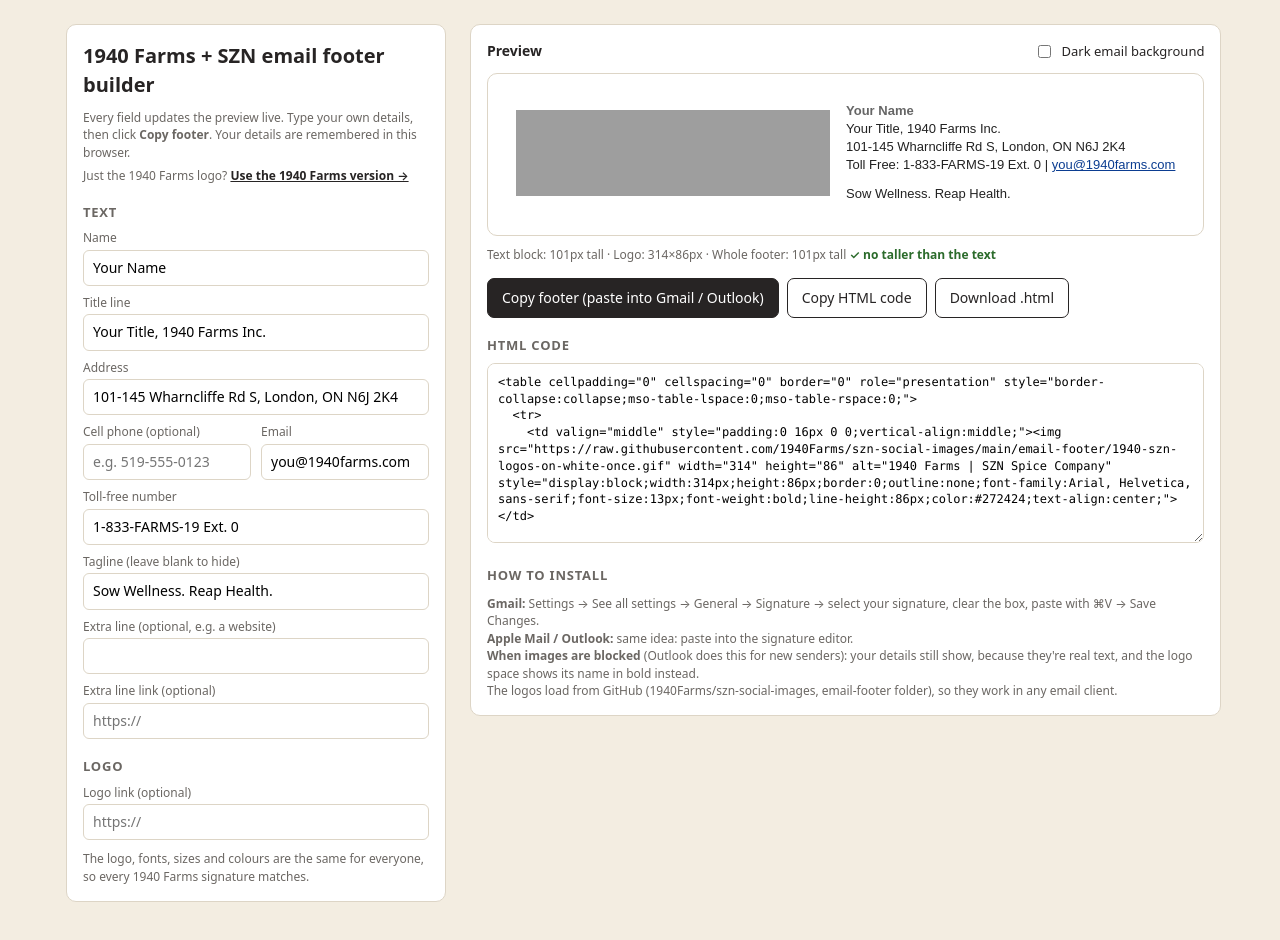
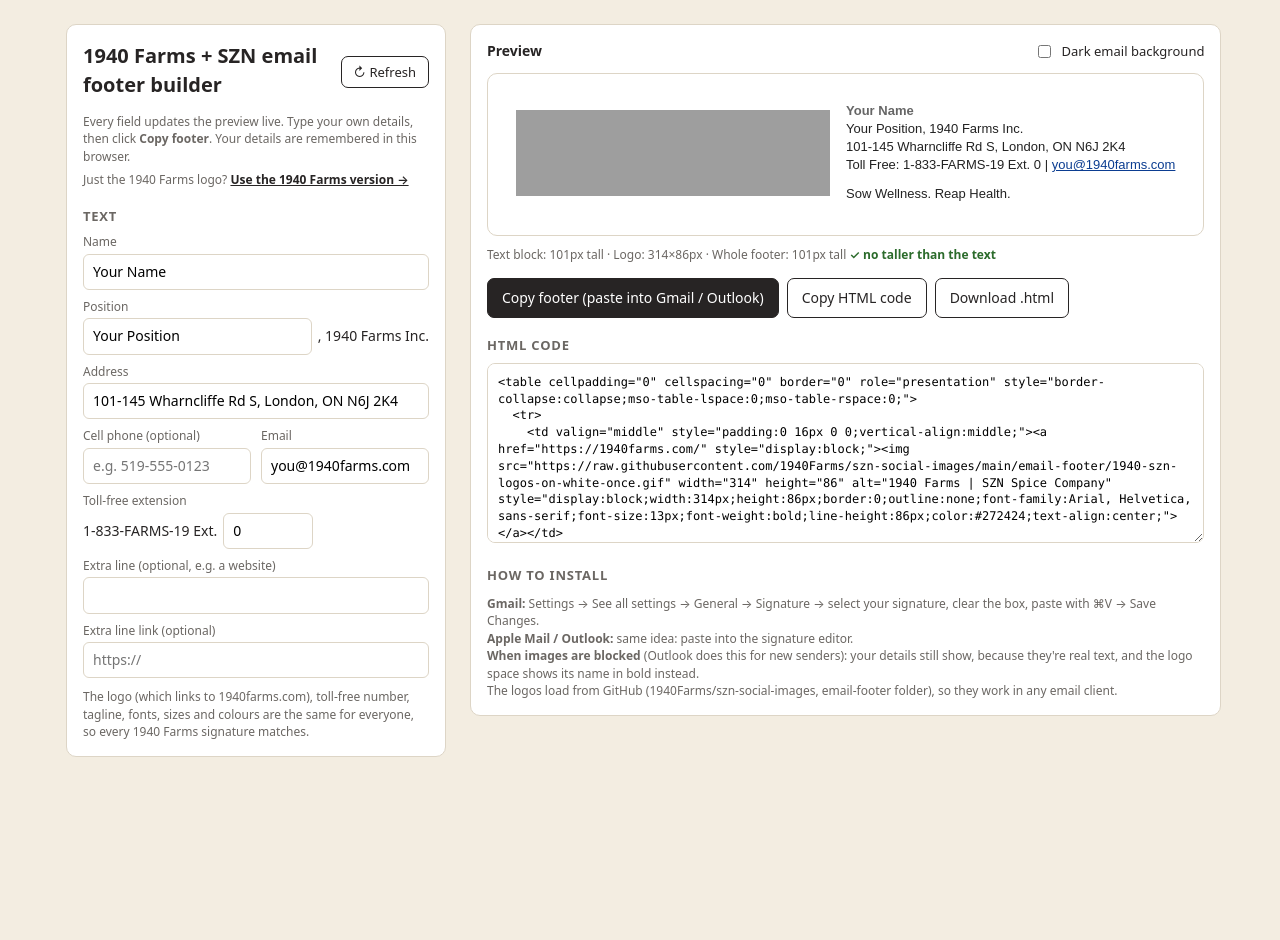
Before and after one commit to 1940Farms/1940-farms-email-footer, a plain HTML site: page szn/index.html in a window 1280 px wide. After the commit the page ends 805 px from the top, so only its background shows below. Drawn offline with Linux system fonts and the light colour scheme; grey boxes are pictures that could not be loaded.

Commit message:
Form (1940 + SZN page): same changes as the 1940 Farms page
Co-Authored-By: Claude Opus 5.5 <noreply@anthropic.com>

```diff
--- a/szn/index.html
+++ b/szn/index.html
@@ -23,6 +23,9 @@
   .stage { background:#fff; border:1px solid var(--line); border-radius:10px; padding:28px 28px 32px; overflow-x:auto; }
   .stage.dark { background:#1f1f1f; }
   #sig { width:max-content; }   /* preview at the real email width; scroll sideways in narrow windows instead of wrapping */
+  .top { display:flex; justify-content:space-between; align-items:center; gap:10px; }
+  .top button { padding:6px 12px; font-size:13px; white-space:nowrap; }
+  .suffix { display:flex; align-items:center; gap:6px; } .suffix input { flex:1; min-width:0; } .suffix span { white-space:nowrap; color:var(--ink); }
   .note { font-size:12px; color:var(--muted); margin-top:10px; }
   .warn { background:#fff4d6; border:1px solid #e8c766; border-radius:8px; padding:10px 12px; font-size:13px; margin-top:12px; }
   .ok { color:#2b6b2b; font-weight:600; }
@@ -33,26 +36,26 @@
 <body>
 <main>
 <section class="panel" id="form">
+  <div class="top">
   <h1>1940 Farms + SZN email footer builder</h1>
+  <button class="ghost" id="refresh" title="Clear the form and start again">&#8635; Refresh</button>
+  </div>
   <div class="note">Every field updates the preview live. Type your own details, then click <b>Copy footer</b>. Your details are remembered in this browser.</div>
   <div class="note" style="margin-top:6px">Just the 1940 Farms logo? <a href="https://1940farms.github.io/1940-farms-email-footer/" style="color:#272424;font-weight:600">Use the 1940 Farms version →</a></div>
 
   <h2>Text</h2>
   <label>Name</label><input type="text" data-k="name">
-  <label>Title line</label><input type="text" data-k="title">
+  <label>Position</label><div class="suffix"><input type="text" data-k="title" placeholder="Your Position"><span>, 1940 Farms Inc.</span></div>
   <label>Address</label><input type="text" data-k="address">
   <div class="two">
     <div><label>Cell phone (optional)</label><input type="text" data-k="cell" placeholder="e.g. 519-555-0123"></div>
     <div><label>Email</label><input type="text" data-k="email"></div>
   </div>
-  <label>Toll-free number</label><input type="text" data-k="phone">
-  <label>Tagline (leave blank to hide)</label><input type="text" data-k="tagline">
+  <label>Toll-free extension</label><div class="suffix"><span>1-833-FARMS-19 Ext.</span><input type="text" data-k="ext" inputmode="numeric" style="flex:0 0 90px"></div>
   <label>Extra line (optional, e.g. a website)</label><input type="text" data-k="extra">
   <label>Extra line link (optional)</label><input type="url" data-k="extraUrl" placeholder="https://">
 
-  <h2>Logo</h2>
-  <label>Logo link (optional)</label><input type="url" data-k="logoLink" placeholder="https://">
-  <div class="note">The logo, fonts, sizes and colours are the same for everyone, so every 1940 Farms signature matches.</div>
+  <div class="note">The logo (which links to 1940farms.com), toll-free number, tagline, fonts, sizes and colours are the same for everyone, so every 1940 Farms signature matches.</div>
 </section>
 
 <section>
@@ -86,15 +89,16 @@
 <script>
 const DEFAULTS = {
   name: "Your Name",
-  title: "Your Title, 1940 Farms Inc.",
+  title: "Your Position",   // the position only; ", 1940 Farms Inc." is always added
   address: "101-145 Wharncliffe Rd S, London, ON N6J 2K4",
-  phone: "1-833-FARMS-19 Ext. 0",
+  phone: "1-833-FARMS-19",   // fixed; people only type their extension
+  ext: "0",
   cell: "",
   email: "you@1940farms.com",
-  tagline: "Sow Wellness. Reap Health.",
+  tagline: "Sow Wellness. Reap Health.",   // fixed for everyone
   extra: "", extraUrl: "",
   logoFile: "1940 + SZN Footer/1940 + SZN Logos - Email (on white, plays once).gif",
-  logoUrl: "", logoLink: "",
+  logoUrl: "", logoLink: "https://1940farms.com/",   // fixed: the logo always links to the homepage
   fitLogo: true, logoScale: 70, logoH: 86, gap: 16, divider: "none",
   font: "Arial, Helvetica, sans-serif",
   // every line the same size and colour; only the name is bold
@@ -106,10 +110,19 @@ const DEFAULTS = {
 };
 // The look is standard for everyone: saved settings only ever restore the details people typed.
 const LOCKED_KEYS = ["font", "nameSize", "textSize", "lineH", "nameColor", "titleColor", "textColor", "linkColor", "tagColor",
-                     "divColor", "fitLogo", "logoScale", "logoH", "gap", "divider", "logoUrl", "logoFile", "styleVersion"];
+                     "divColor", "fitLogo", "logoScale", "logoH", "gap", "divider", "logoUrl", "logoFile", "styleVersion",
+                     "phone", "tagline", "logoLink"];   // the toll-free number and tagline are the same for everyone
+// The title line is always "<position>, 1940 Farms Inc."; people only type their position.
+const COMPANY = "1940 Farms Inc.";
+const position = t => String(t || "").replace(/,?\s*1940\s*Farms(\s*Inc\.?)?\s*$/i, "").trim();
+const titleLine = () => position(S.title) ? `${position(S.title)}, ${COMPANY}` : COMPANY;
 function loadSaved(raw) {
   const s = JSON.parse(raw || "{}");
+  // older saves held the whole toll-free number: keep just the extension
+  if (s.phone && !("ext" in s)) { const m = String(s.phone).match(/ext\.?\s*(\w+)/i); if (m) s.ext = m[1]; }
   LOCKED_KEYS.forEach(k => delete s[k]);
+  if ("title" in s) s.title = position(s.title);   // older saves held the whole line
+  if (s.title === "Your Title") s.title = "Your Position";   // the old example text
   return s;
 }
 const isCombo = (file) => file.startsWith("1940 + SZN");
@@ -160,7 +173,7 @@ function build(logoH, forExport) {
   const mail = S.email ? `<a href="mailto:${esc(S.email)}" style="color:${S.linkColor};text-decoration:underline;">${esc(S.email)}</a>` : "";
   // With a cell number:  "Cell: … | email"  then  "Toll Free: …".   Without:  "Toll Free: … | email".
   const cell = S.cell && S.cell.trim() ? `Cell: ${esc(S.cell.trim())}` : "";
-  const toll = S.phone && S.phone.trim() ? `Toll Free: ${esc(S.phone.trim())}` : "";
+  const toll = `Toll Free: ${esc(S.phone)}` + (String(S.ext || "").trim() ? ` Ext. ${esc(String(S.ext).trim())}` : "");
   const contact = cell ? [cell, mail].filter(Boolean).join(" | ") : [toll, mail].filter(Boolean).join(" | ");
   const contact2 = cell ? toll : "";
   const extra = S.extra ? (S.extraUrl ? `<a href="${esc(S.extraUrl)}" style="color:${S.linkColor};text-decoration:underline;">${esc(S.extra)}</a>` : esc(S.extra)) : "";
@@ -173,7 +186,7 @@ function build(logoH, forExport) {
   const gapR = S.divider === "line" ? Math.round(S.gap) : S.gap;
   const textCell = [
     line(esc(S.name), S.nameColor, S.nameSize, "font-weight:bold;"),
-    line(esc(S.title), S.titleColor, S.textSize),
+    line(esc(titleLine()), S.titleColor, S.textSize),
     line(esc(S.address), S.textColor, S.textSize),
     line(contact, S.textColor, S.textSize),
     contact2 ? line(contact2, S.textColor, S.textSize) : "",
@@ -267,6 +280,24 @@ document.getElementById("download").onclick = () => {
   a.download = "1940-farms-email-footer.html"; a.click();
 };
 
+// Example text clears when someone clicks into the box, and comes back if they leave it empty.
+const EXAMPLES = { name: "Your Name", title: "Your Position", email: "you@1940farms.com", ext: "0" };
+fields.forEach(f => {
+  const ex = EXAMPLES[f.dataset.k];
+  if (!ex) return;
+  f.addEventListener("focus", () => { if (f.value === ex) { f.value = ""; S[f.dataset.k] = ""; render(); } });
+  f.addEventListener("blur", () => { if (!f.value.trim() && DEFAULTS[f.dataset.k] === ex) { f.value = ex; S[f.dataset.k] = ex; render(); } });
+});
+
+// Refresh: put every field back to the starting details (and forget what was saved in this browser)
+document.getElementById("refresh").onclick = () => {
+  if (!confirm("Clear the form and start again?")) return;
+  S = { ...DEFAULTS };
+  load();
+  render();
+  toast("Form refreshed");
+};
+
 load();
 document.fonts && document.fonts.ready.then(render);
 render();
```
